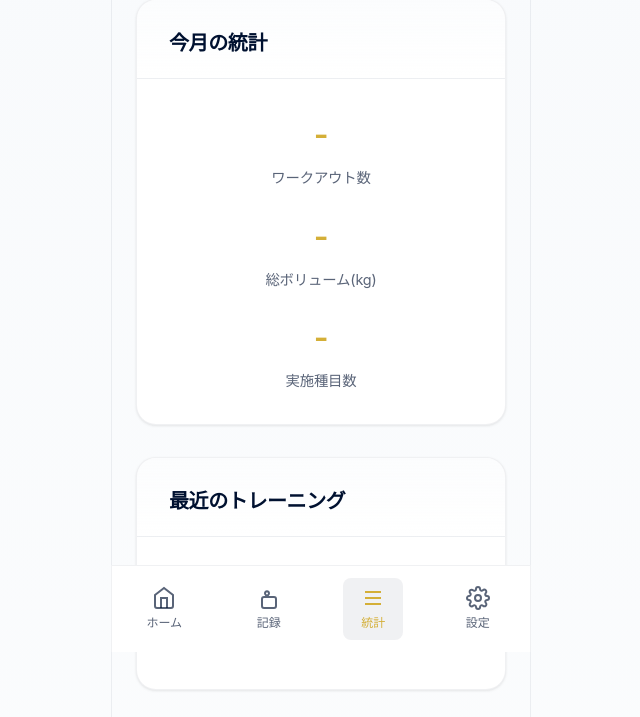
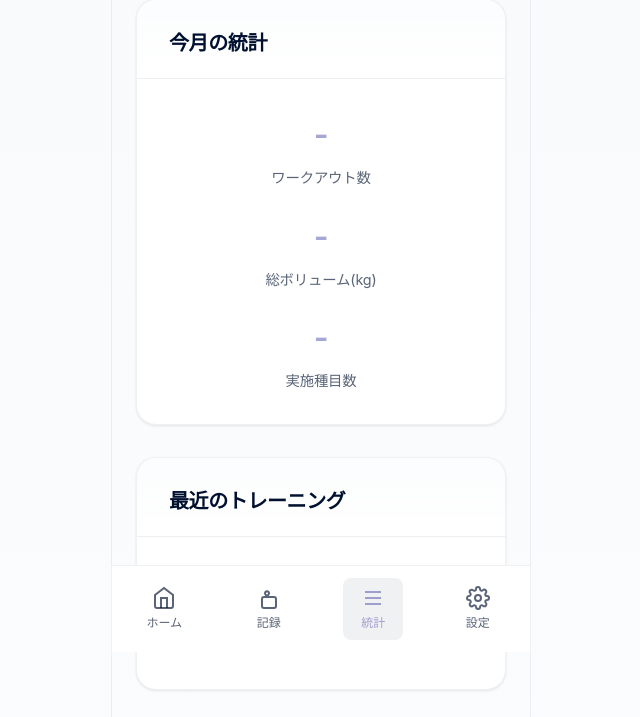
Before and after one commit to rencitizen/MuscleFormAnalyzer, a Flask app: page /dashboard in a window 1280 px wide. Shown: the part 148-865 px from the top of the page, without its empty margins (319-959 px from the left). Run offline with Flask 3, Linux system fonts and the light colour scheme; data that the repository does not hold is empty; some libraries are stand-ins or nearby versions.

Commit message:
Adjust the website's color scheme and improve workout data retrieval
Update CSS color variables and refactor workout data query in workout_models.py.

Replit-Commit-Author: Agent
Replit-Commit-Session-Id: 0ffd0bcb-a841-485e-bcf7-0caaa0654b34
Replit-Commit-Screenshot-Url: https://storage.googleapis.com/screenshot-production-us-central1/b8fb0512-e4ec-45e5-82f2-6111beac991f/043d26df-8ca6-438e-a732-875c29fd03ee.jpg

```diff
--- a/static/css/style.css
+++ b/static/css/style.css
@@ -1,8 +1,8 @@
 /* Tenax Fit - Premium Design System */
 :root {
   --primary-color: #FFFFFF;        /* 純白 */
-  --accent-color: #001130;         /* 深いネイビーブルー */
-  --sub-accent: #D4AF37;           /* エレガントなゴールド */
+  --accent-color: #2369;           /* メインカラー */
+  --sub-accent: #2296;             /* サブカラー */
   --text-primary: #001130;
   --text-secondary: rgba(0, 17, 48, 0.65);
   --text-light: rgba(0, 17, 48, 0.45);
--- a/utils/workout_models.py
+++ b/utils/workout_models.py
@@ -216,8 +216,8 @@ class WorkoutDatabase:
                             MAX(date) as latest_date
                         FROM workouts
                         WHERE user_id = %s
-                        GROUP BY category, category_name
-                        HAVING category != 'other'
+                        GROUP BY 1, 2
+                        HAVING 1 != 'other'
                         ORDER BY total_volume DESC
                     """, (user_id,))
                     summary = cur.fetchall()
```
